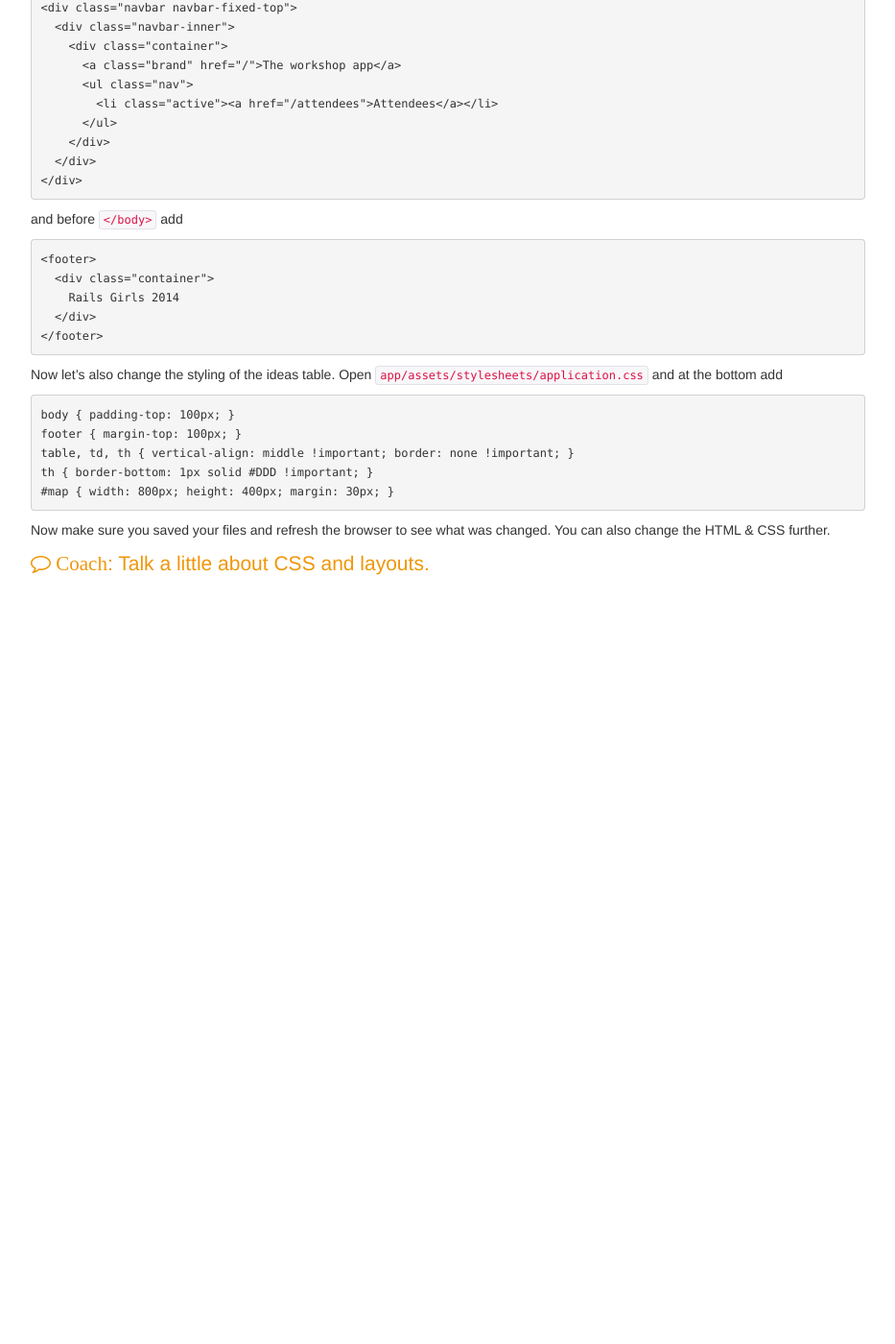
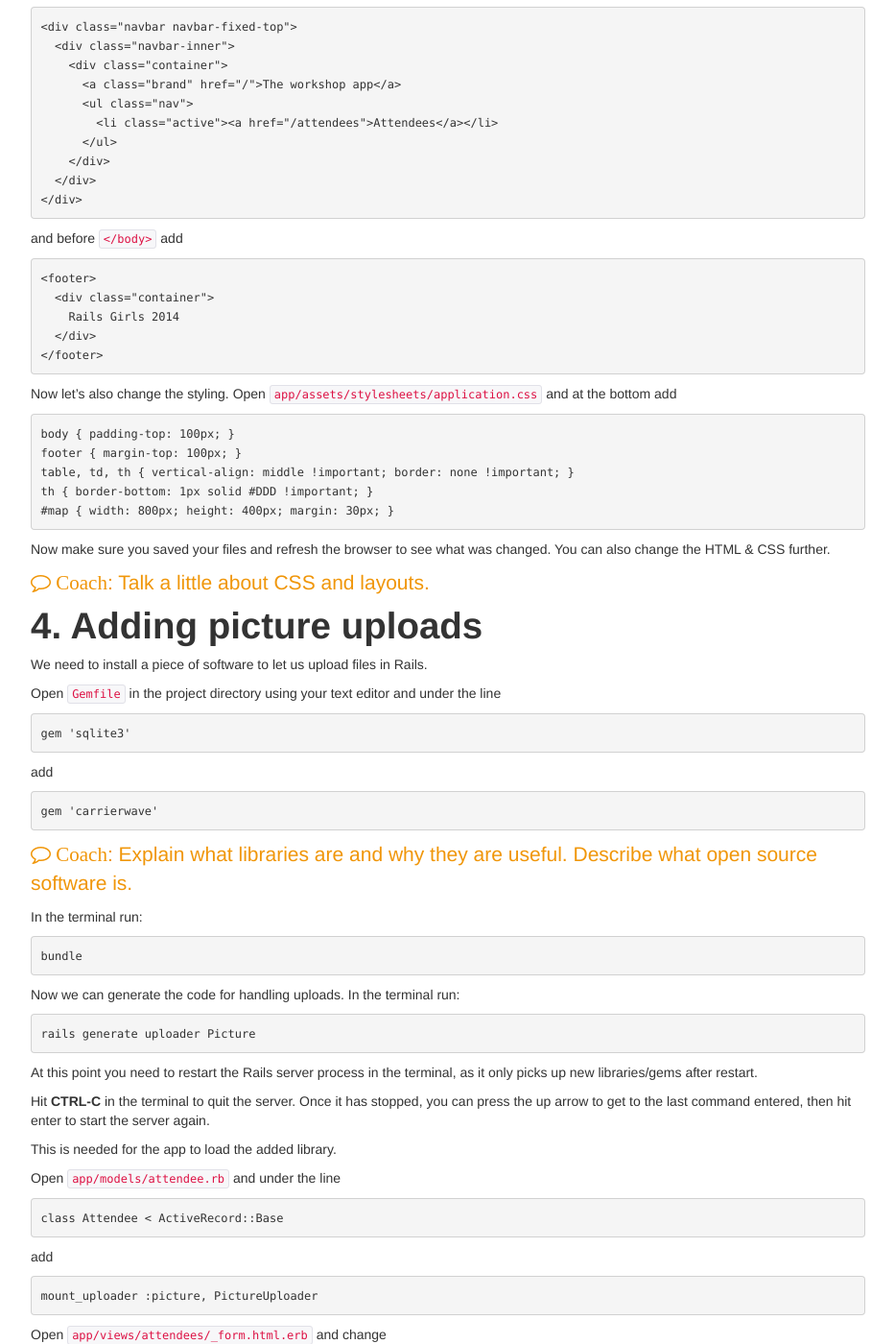
Before and after one commit to codecurious-bln/basic-curriculum, a Jekyll site: the page built from attendee_tutorial.md, in a window 1280 px wide and 1400 px high, scrolled down 2751 px. Shown: the whole window at 96% size, without its empty margins (323-1256 px from the left). Built offline with Jekyll 4.4.1, drawn with Linux system fonts in a browser that asks for light colours; before the commit the page ends 3363 px from its top, so only the background shows below that; some of the changed text lies outside the part shown.

Commit message:
Picture uploads

```diff
--- a/attendee_tutorial.md
+++ b/attendee_tutorial.md
@@ -23,7 +23,7 @@ We are using Rails' scaffolds to generate a starting point that allows us to lis
     rake db:migrate
     rails s
 
-Open `http://localhost:3000/ideas` in your browser. Click around and test what you got by running these few command-line commands.
+Open `http://localhost:3000/attendees` in your browser. Click around and test what you got by running these few command-line commands.
 
 Hit **`CTRL-C`** to quit the server again when you’ve clicked around a little.
 
@@ -75,7 +75,7 @@ and before `</body>` add
       </div>
     </footer>
 
-Now let’s also change the styling of the ideas table. Open `app/assets/stylesheets/application.css` and at the bottom add
+Now let’s also change the styling. Open `app/assets/stylesheets/application.css` and at the bottom add
 
     body { padding-top: 100px; }
     footer { margin-top: 100px; }
@@ -86,3 +86,61 @@ Now let’s also change the styling of the ideas table. Open `app/assets/stylesh
 Now make sure you saved your files and refresh the browser to see what was changed. You can also change the HTML & CSS further.
 
 <span class="lead coach"><i class="icon-comment-alt"> Coach</i>: Talk a little about CSS and layouts.</span>
+
+# 4. Adding picture uploads
+
+We need to install a piece of software to let us upload files in Rails.
+
+Open `Gemfile` in the project directory using your text editor and under the line
+
+    gem 'sqlite3'
+
+add
+
+    gem 'carrierwave'
+
+<span class="lead coach"><i class="icon-comment-alt"> Coach</i>: Explain what libraries are and why they are useful. Describe what open source software is.</span>
+
+In the terminal run:
+
+    bundle
+
+Now we can generate the code for handling uploads. In the terminal run:
+
+    rails generate uploader Picture
+
+At this point you need to restart the Rails server process in the terminal, as it only picks up new libraries/gems after restart.
+
+Hit **CTRL-C** in the terminal to quit the server. Once it has stopped, you can press the up arrow to get to the last command entered, then hit enter to start the server again.
+
+This is needed for the app to load the added library.
+
+Open `app/models/attendee.rb` and under the line
+
+    class Attendee < ActiveRecord::Base
+
+add
+
+    mount_uploader :picture, PictureUploader
+
+Open `app/views/attendees/_form.html.erb` and change
+
+    <%= f.text_field :picture %>
+
+to
+
+    <%= f.file_field :picture %>
+
+In your browser, add a new attendee with a picture. When you upload a picture it doesn’t look nice because it only shows a path to the file, so let’s fix that.
+
+Open `app/views/attendees/show.html.erb` and change
+
+    <%= @attendee.picture %>
+
+to
+
+    <%= image_tag(@attendee.picture_url, :width => 600) if @attendee.picture.present? %>
+
+Now refresh your browser to see what changed.
+
+<span class="lead coach"><i class="icon-comment-alt"> Coach</i>: Talk a little about HTML.</span>
```
